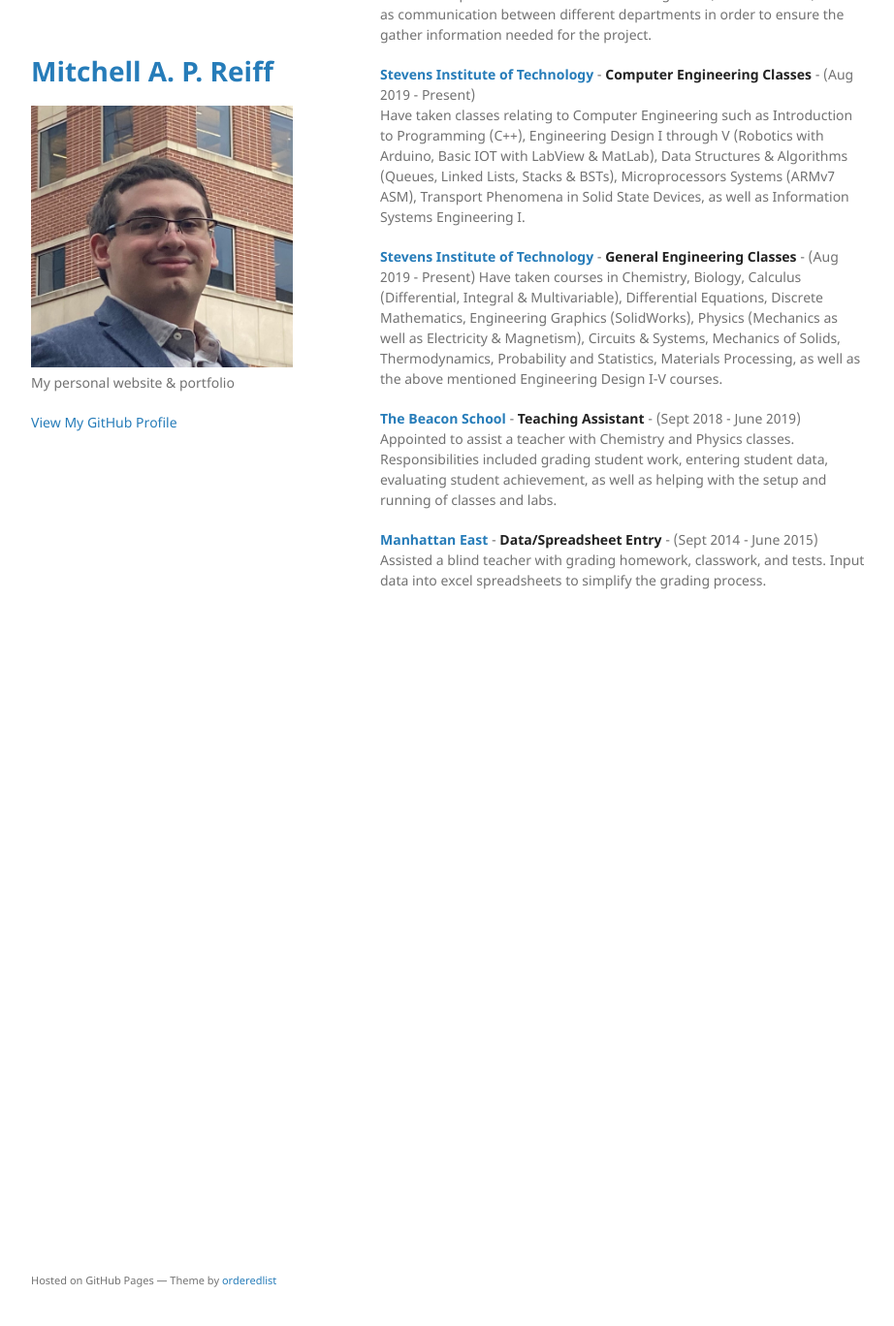
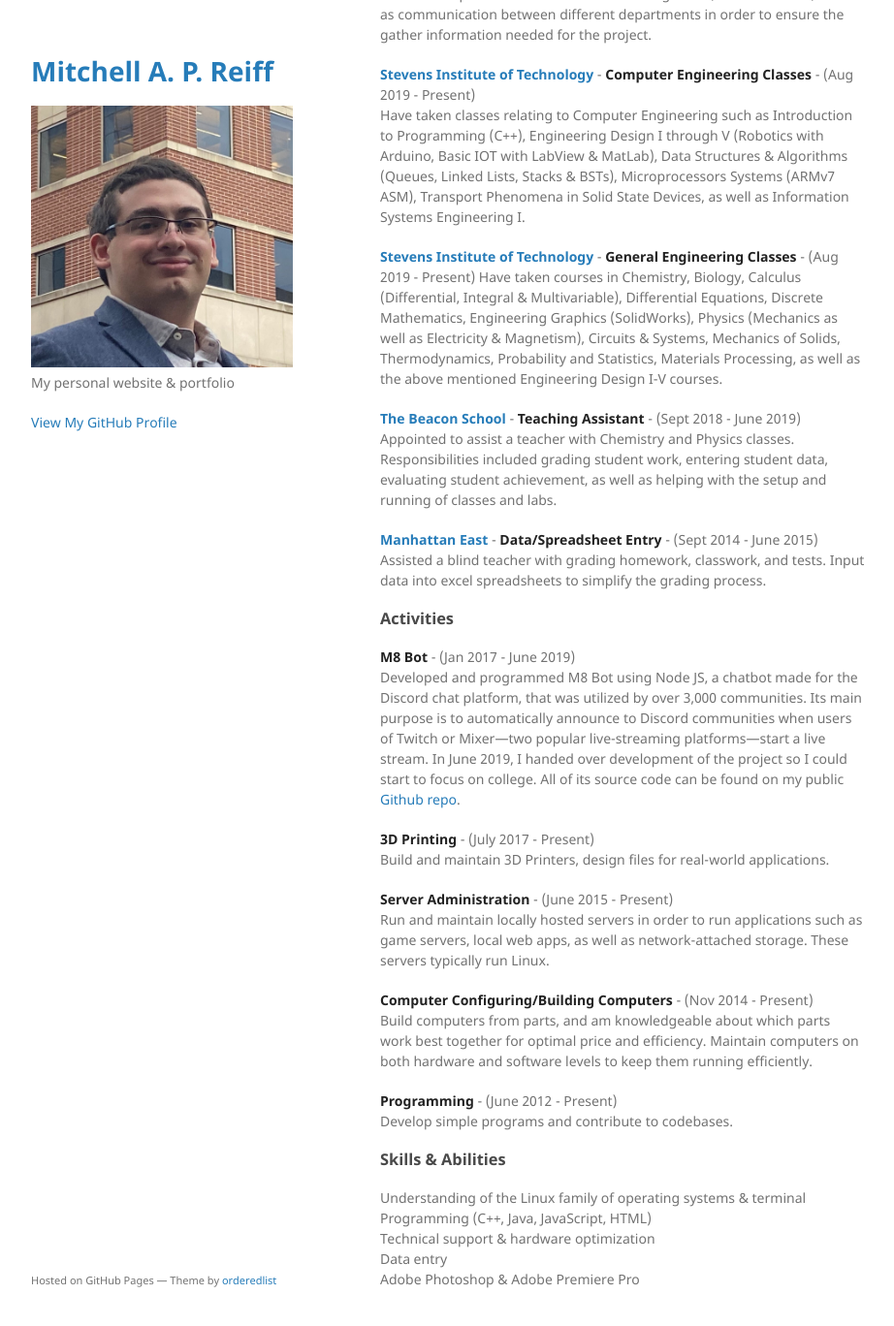
Before and after one commit to MAPReiff/MAPReiff.github.io, a Jekyll site: the page built from index.md, in a window 1280 px wide and 1400 px high, scrolled down 570 px. Shown: the top 1368 px of the window at 97% size, without its empty margins (178-1100 px from the left). Built offline with Jekyll 4.4.1, drawn with Linux system fonts in a browser that asks for light colours; our own code applies the rules of GitHub Pages for plain Markdown files; before the commit the page ends 1249 px from its top, so only the background shows below that.

Commit message:
Added activities and skills sections to resume

```diff
--- a/index.md
+++ b/index.md
@@ -14,7 +14,6 @@
 
 ### Experience
 
-
 **[Conair LLC](conair.com)** - **Digital Support & Ecommerce Intern** - Stamford, CT (July 2021 - Present)
 Assisting the company in the creation of their new eCommerce-centric website. Responsibilities include asset management, data collection, as well as communication between different departments in order to ensure the gather information needed for the project.
 
@@ -29,3 +28,28 @@
 
 **[Manhattan East](https://www.manhattaneastschool.nyc/)** - **Data/Spreadsheet Entry** - (Sept 2014 - June 2015)
 Assisted a blind teacher with grading homework, classwork, and tests. Input data into excel spreadsheets to simplify the grading process.
+
+### Activities
+
+**M8 Bot** - (Jan 2017 - June 2019)
+Developed and programmed M8 Bot using Node JS, a chatbot made for the Discord chat platform, that was utilized by over 3,000 communities. Its main purpose is to automatically announce to Discord communities when users of Twitch or Mixer—two popular live-streaming platforms—start a live stream. In June 2019, I handed over development of the project so I could start to focus on college. All of its source code can be found on my public [Github repo](https://github.com/MAPReiff/M8-Bot).
+
+**3D Printing** - (July 2017 - Present)
+Build and maintain 3D Printers, design files for real-world applications.
+
+**Server Administration** - (June 2015 - Present)
+Run and maintain locally hosted servers in order to run applications such as game servers, local web apps, as well as network-attached storage. These servers typically run Linux.
+
+**Computer Configuring/Building Computers** - (Nov 2014 - Present)
+Build computers from parts, and am knowledgeable about which parts work best together for optimal price and efficiency. Maintain computers on both hardware and software levels to keep them running efficiently.
+
+**Programming** - (June 2012 - Present)
+Develop simple programs and contribute to codebases.
+
+### Skills & Abilities
+
+Understanding of the Linux family of operating systems & terminal
+Programming (C++, Java, JavaScript, HTML)
+Technical support & hardware optimization
+Data entry
+Adobe Photoshop & Adobe Premiere Pro
```
